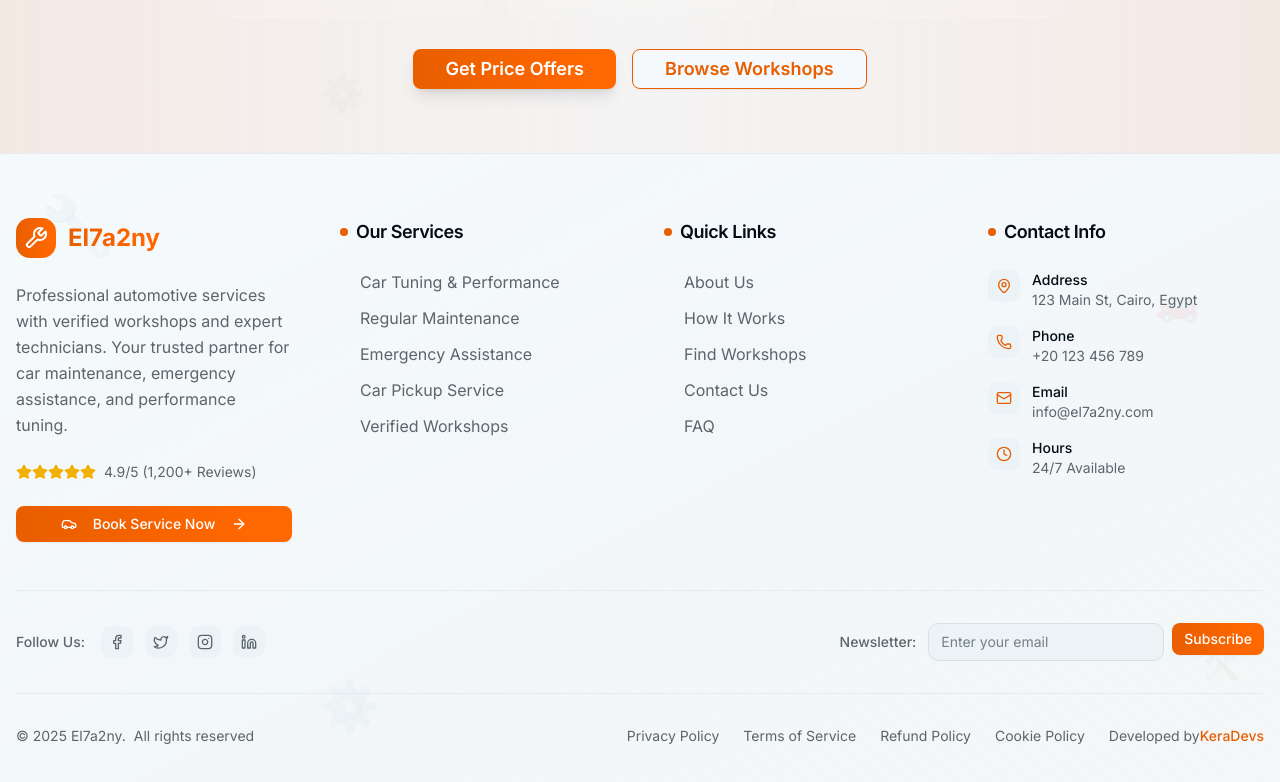
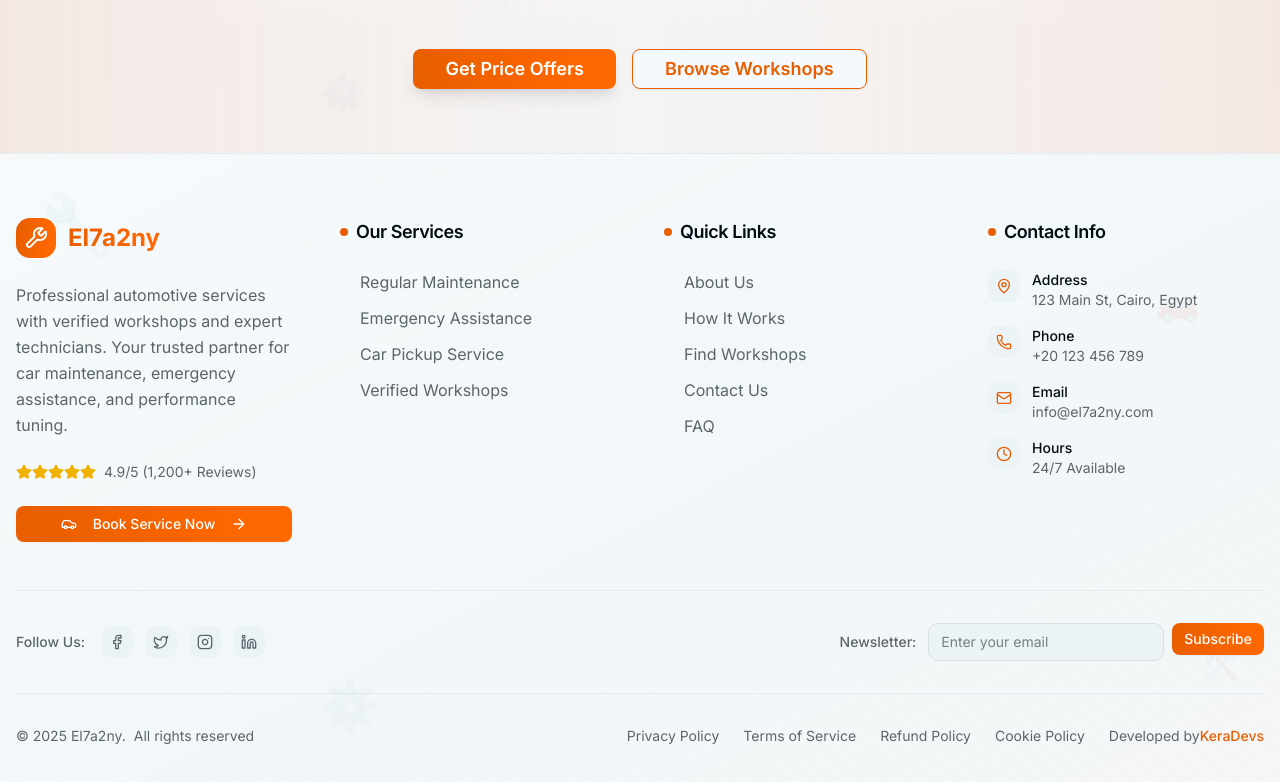
Before and after one commit to KeraDevs/el7a2ny_website, a Next.js app: page /en in a window 1280 px wide. Shown: the part 5507-6289 px from the top of the page. Built offline with nearby package versions, Linux system fonts and the light colour scheme.

Commit message:
updated footer

```diff
--- a/src/components/Footer.tsx
+++ b/src/components/Footer.tsx
@@ -27,7 +27,6 @@
   const { footer, navbar } = useTranslations();
   const currentYear = new Date().getFullYear();
   const services = [
-    { label: footer.services?.tuning, href: `/${lng}/services/tuning` },
     {
       label: footer.services?.maintenance,
       href: `/${lng}/services/maintenance`,
--- a/src/i18n/locales/ar/footer.json
+++ b/src/i18n/locales/ar/footer.json
@@ -6,7 +6,6 @@
   "bookNow": "احجز الخدمة الآن",
   "servicesTitle": "خدماتنا",
   "services": {
-    "tuning": "تطوير أداء السيارات والتيونينغ",
     "maintenance": "خدمات الصيانة الدورية",
     "emergency": "مساعدة الطوارئ",
     "pickup": "خدمة استلام وتسليم السيارة",
--- a/src/i18n/locales/en/footer.json
+++ b/src/i18n/locales/en/footer.json
@@ -6,7 +6,6 @@
   "bookNow": "Book Service Now",
   "servicesTitle": "Our Services",
   "services": {
-    "tuning": "Car Tuning & Performance",
     "maintenance": "Regular Maintenance",
     "emergency": "Emergency Assistance",
     "pickup": "Car Pickup Service",
```
